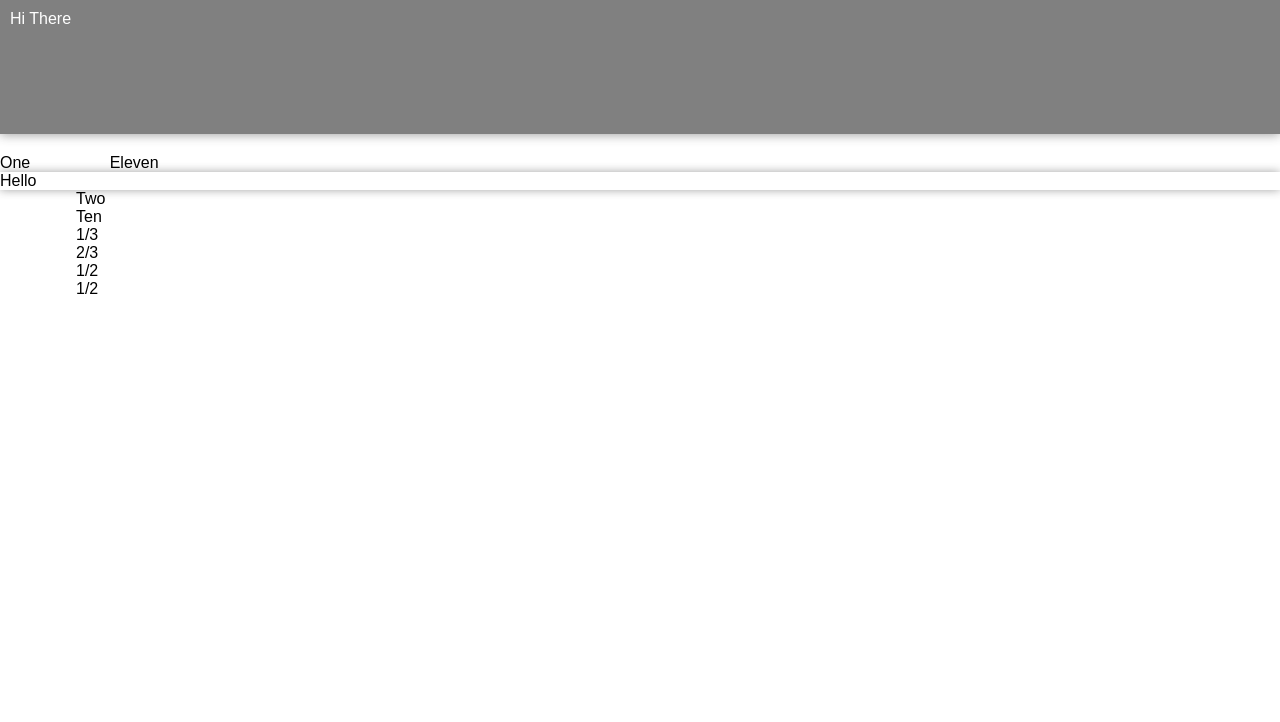
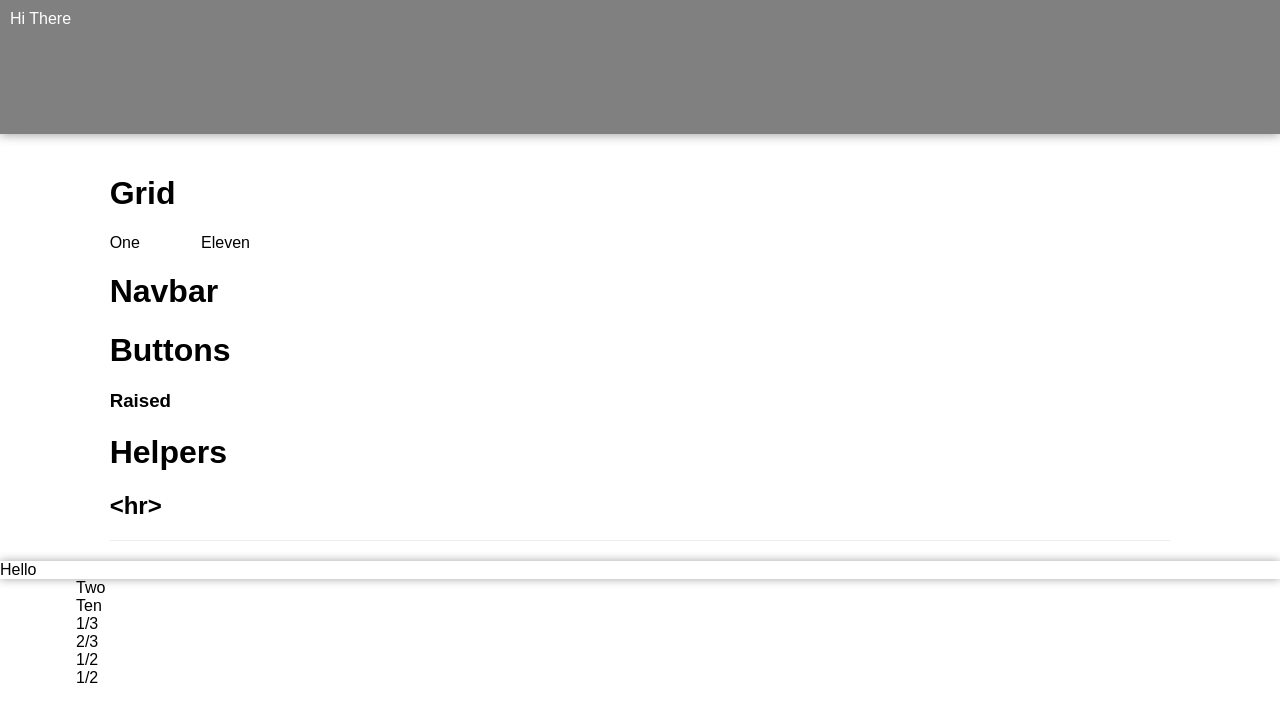
Before and after one commit to ajbraus/placemat, a plain HTML site: page index.html in a window 1280 px wide. Drawn offline with Linux system fonts and the light colour scheme.

Commit message:
adding hr

```diff
--- a/index.html
+++ b/index.html
@@ -15,8 +15,19 @@
 
   </header>
   <div class="col-group">
-    <div class="col-1">One</div>
-    <div  class="col-11">Eleven</div>
+    <div class="col-offset-1 col-10">
+      <h1>Grid</h1>
+      <div class="col-group">
+        <div class="col-1">One</div>
+        <div  class="col-11">Eleven</div>
+      </div>
+      <h1>Navbar</h1>
+      <h1>Buttons</h1>
+      <h3>Raised<h3>
+      <h1>Helpers</h1>
+      <h2>&lt;hr&gt;</h2>
+      <hr>
+    </div>
   </div>
   <div class='card'>
     Hello
--- a/style.css
+++ b/style.css
@@ -1,6 +1,17 @@
 /** {
   box-sizing: border-box;
 }*/
+
+hr {
+  height: 0;
+  -webkit-box-sizing: content-box;
+     -moz-box-sizing: content-box;
+          box-sizing: content-box;
+          margin-top: 20px;
+          margin-bottom: 20px;
+          border: 0;
+          border-top: 1px solid #eee;
+}
 
 header {
   height:114px;
```
